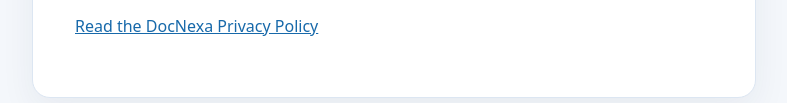
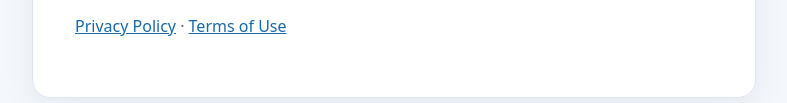
Before and after one commit to RaviVadhiya11/smart-pdf-scanner-pro, a plain HTML site: page docs/delete-account.html in a window 1280 px wide. Shown: the part 1046-1149 px from the top of the page, without its empty margins (246-1033 px from the left). Drawn offline with Linux system fonts and the light colour scheme.

Commit message:
Link DocNexa Terms of Use from account deletion policy page

```diff
--- a/docs/delete-account.html
+++ b/docs/delete-account.html
@@ -10,5 +10,5 @@
 <h2>What is not deleted</h2><ul><li>PDFs stored locally inside the DocNexa app on your phone.</li><li>Copies you exported or shared to Downloads, Drive, email or another app.</li><li>Information that a service provider must retain for legal, security or fraud-prevention reasons, where applicable.</li></ul>
 <p>To remove local PDFs, delete them inside DocNexa or clear/uninstall the app. Save any documents you want to keep before requesting account deletion.</p>
 <p class="note">For help or questions, contact <a href="mailto:business@pixelfirestudio.in">business@pixelfirestudio.in</a>. Do not send your password or authentication codes.</p>
-<p><a href="privacy-policy.html">Read the DocNexa Privacy Policy</a></p>
+<p><a href="privacy-policy.html">Privacy Policy</a> · <a href="terms-of-use.html">Terms of Use</a></p>
 </article></main></body></html>
```
